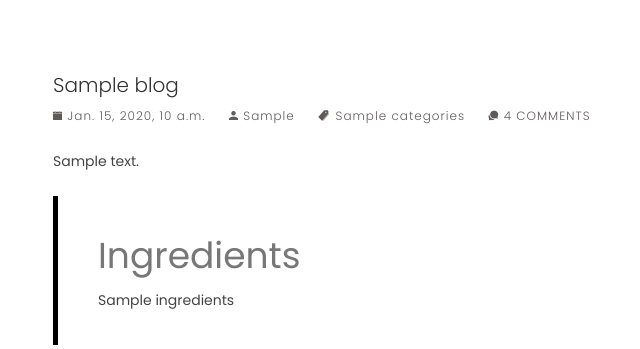
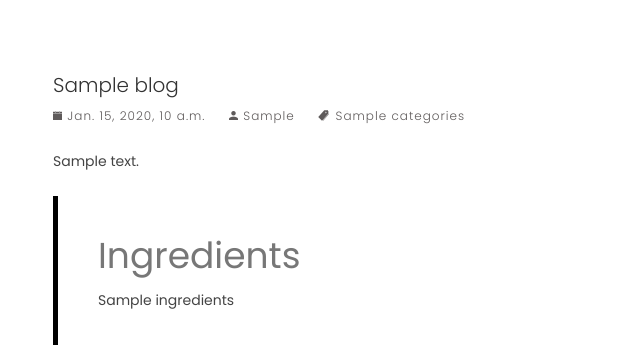
Before and after one commit to mit8293/Django-Foodapp, a Django app: template templates/store/single_blog.html in a window 1280 px wide. Shown: the part 222-571 px from the top of the page, without its empty margins (37-677 px from the left). Run offline with Django 4.2, Linux system fonts and the light colour scheme; tables that the repository leaves empty hold one stand-in row (values such as "Sample post"); the template is opened without the code that fills it: values that come from a table or form of the project are taken from there, most other values are stand-ins (such as "Sample title", 1, 10 or a date in 2020); some libraries are stand-ins or nearby versions; some web fonts are replaced.

Commit message:
Update single_blog.html
comment removed

```diff
--- a/templates/store/single_blog.html
+++ b/templates/store/single_blog.html
@@ -21,9 +21,6 @@
 							</li>
 							<li>
 								<a href="#!"><i class="tf-ion-ios-pricetags"></i> {{ blog.categories }}</a>
-							</li>
-							<li>
-								<a href="#!"><i class="tf-ion-chatbubbles"></i> 4 COMMENTS</a>
 							</li>
 						</ul>
 					</div>
```
